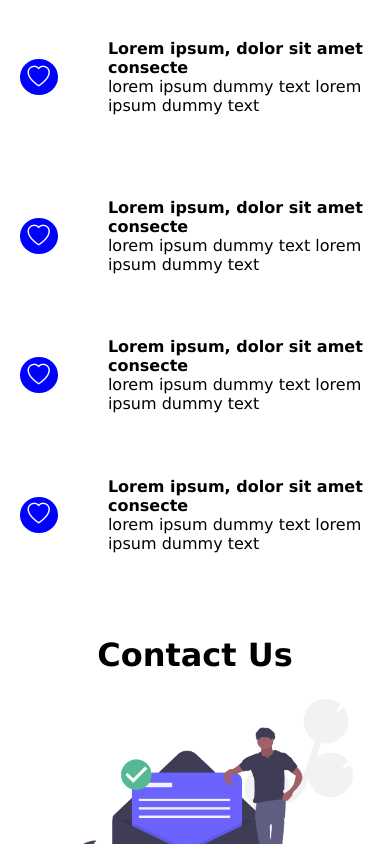
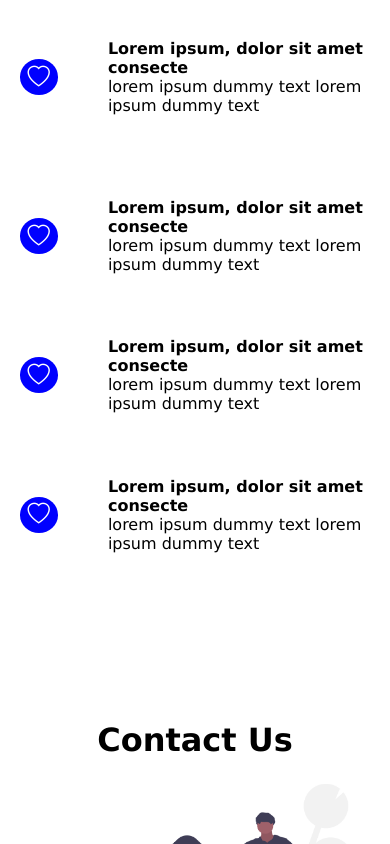
Before and after one commit to dhruv360code/wv_web.github.io, a plain HTML site: page index.html in a window 390 px wide. Shown: the part 1240-2084 px from the top of the page. Drawn offline with nearby package versions, Linux system fonts and the light colour scheme.

Commit message:
Update home.css

```diff
--- a/home.css
+++ b/home.css
@@ -284,7 +284,7 @@ margin-top:5%;
  }
 .section3{
 	height:auto;
-	padding-top: 60vh;
+	padding-top: 70vh;
 
 	}
 
```
